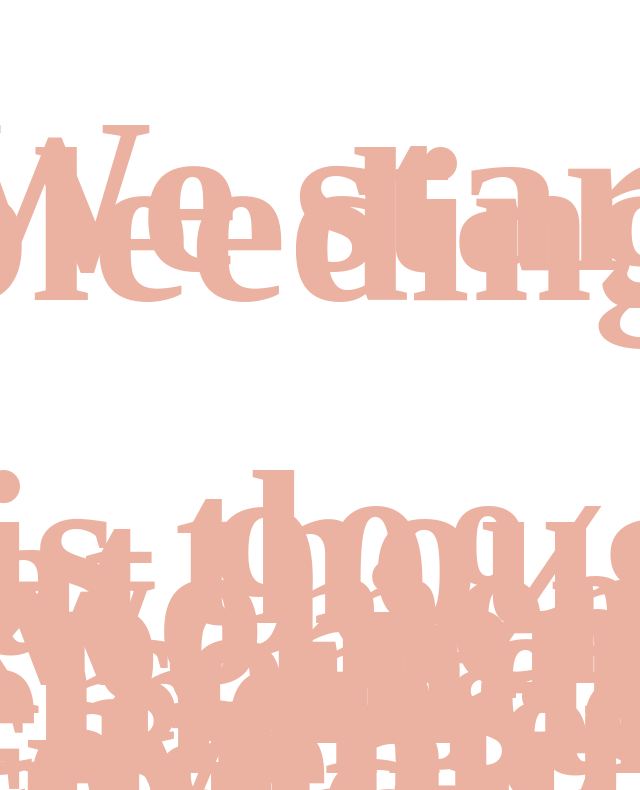
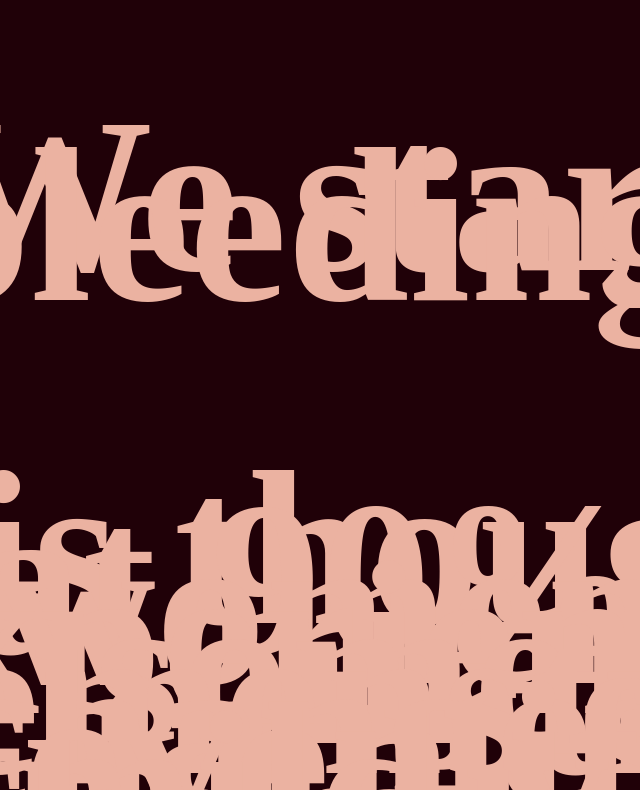
Before and after one commit to GiannaWaldron/p4, a plain HTML site: page facts.html in a window 1280 px wide. Shown: the part 681-1471 px from the top of the page, without its empty margins (307-947 px from the left). Drawn offline with Linux system fonts and the light colour scheme.

Commit message:
Update facts.html

```diff
--- a/facts.html
+++ b/facts.html
@@ -24,5 +24,12 @@
     <h4>The hormonal changes and symptoms of menopause are very real and can be very hard.</h4>
     <h4>Breathing, pumping, contracting: these are all actions of the body that keep us alive and keep our species going.</h4>
     <h4>Menstruation is another rhythm unique to women.</h4>
+    <style>
+        body {
+                    background-color: rgb(32, 1, 8);
+
+                }
+    </style>
 </body>
+</head>
 </html>
```
